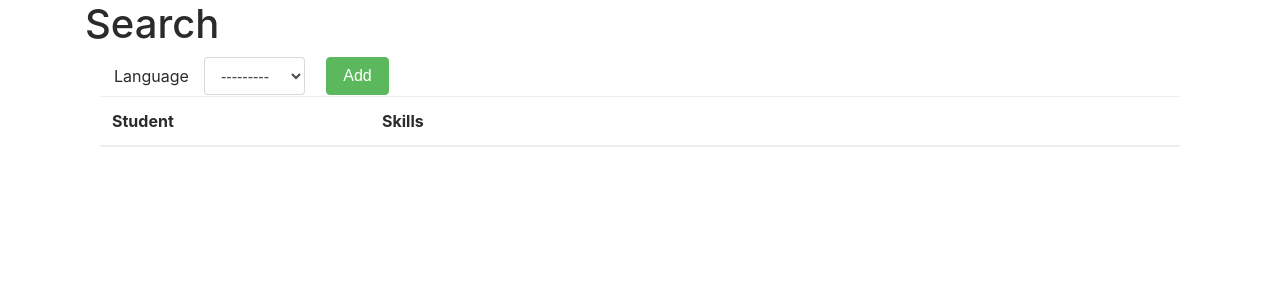
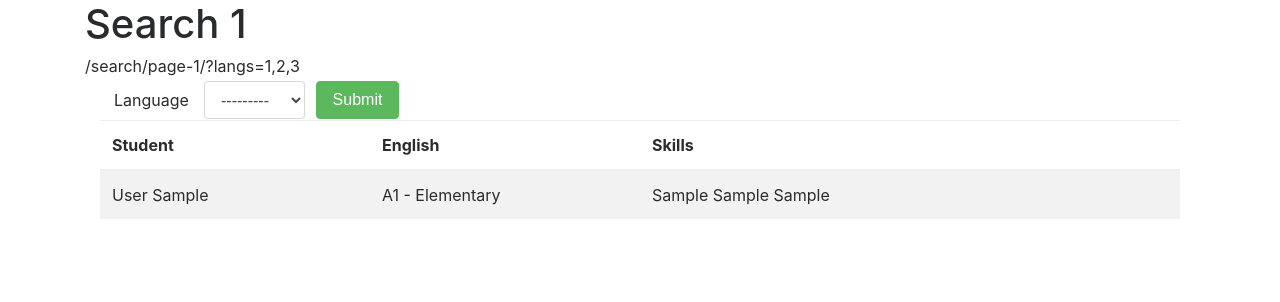
Before and after one commit to SSkeptix/ismdb, a Django app: page /search/ in a window 1280 px wide. Shown: the part 52-354 px from the top of the page. Run offline with Django 3.2, Linux system fonts and the light colour scheme; tables that the repository leaves empty hold one stand-in row (values such as "Sample post"); lists and menus that the app fills with data are empty; some libraries are stand-ins or nearby versions.

Commit message:
global update

```diff
--- a/account/models.py
+++ b/account/models.py
@@ -102,7 +102,6 @@
 	student = models.ForeignKey(Student, on_delete=models.CASCADE)
 	validated_by = models.ForeignKey(User, on_delete=models.SET_NULL, null = True, blank = True)
 	validated_at = models.DateField(auto_now=True)
-	show = models.BooleanField(default = True)
 
 	class Meta:
 		abstract = True
--- a/account/profile/forms.py
+++ b/account/profile/forms.py
@@ -159,7 +159,6 @@
 		else:
 			instance.student = models.Student.objects.get(user__id = self.student.user.id)
 
-
 		if commit:
 			instance.save()
 		return instance
--- a/account/tuples.py
+++ b/account/tuples.py
@@ -11,8 +11,8 @@
 		(EMPLOYER, 'Employer'),
 	)
 
-	def value(self, n):
-		return self.SELECT[n - 1][1]
+	def value(self, *args):
+		return self.SELECT[args[0] - 1][1]
 
 
 
@@ -34,9 +34,8 @@
 		(C2, 'C2 - Proficient'),
 	)
 
-	def value(self, n):
-		return self.SELECT[n - 1][1]
-
+	def value(self, *args):
+		return self.SELECT[args[0] - 1][1]
 
 
 class SKILL:
@@ -50,5 +49,5 @@
 		(OTHER, 'Other'),
 	)
 
-	def value(self, n):
-		return self.SELECT[n - 1][1]
+	def value(self, *args):
+		return self.SELECT[args[0] - 1][1]
--- a/account/urls.py
+++ b/account/urls.py
@@ -1,4 +1,4 @@
-from django.conf.urls import url
+from django.conf.urls import url, include
 from . import views
 from .profile import views as profile_views
 from .forms import Login as LoginForm
@@ -12,12 +12,13 @@
 	url(r'^logout/$', logout, {'next_page': 'account:login'}, name = 'logout'),
 	url(r'^register/$', views.register, name = 'register'),
 
-	url(r'^profile/$', profile_views.profile, name = 'profile'),
-	url(r'^profile/add/$', profile_views.add_profile, name = 'add_profile'),
-	url(r'^profile/(?P<username>\w+)/$', profile_views.profile),
-	url(r'^profile//edit/$', profile_views.edit_profile, name = 'edit_profile'),
-	url(r'^profile/(?P<username>\w+)/edit/$', profile_views.edit_profile),
-	url(r'^profile//edit/add_skill/$', profile_views.add_skill, name = 'add_skill'),
-	url(r'^profile/(?P<username>\w+)/edit/add_skill/$', profile_views.add_skill),
+	url(r'^profile/', include([
+		url(r'^add/$', profile_views.add_profile, name = 'add_profile'),
+		url(r'^$', profile_views.profile, name = 'profile_empty'),
+		url(r'^(?P<username>\w+)/$', profile_views.profile, name = 'profile'),
+		url(r'^(?P<username>\w+)/edit/$', profile_views.edit_profile, name = 'edit_profile'),
+		url(r'^(?P<username>\w+)/edit/add_skill/$', profile_views.add_skill, name = 'add_skill'),
+    ])),
+
 
 ]
--- a/account/views.py
+++ b/account/views.py
@@ -14,7 +14,7 @@
 		form = forms.Registration(request.POST)
 		if form.is_valid():
 			form.save()
-			return redirect('account:profile')
+			return redirect('account:login')
 	else:
 		form = forms.Registration()
 
--- a/core/forms.py
+++ b/core/forms.py
@@ -1,6 +1,4 @@
 from django import forms
-from django.db.models import Q
-
 from account import models
 from account import tuples
 
@@ -19,3 +17,30 @@
 
 	class Meta:
 		fields = ('value')
+
+	def get_value(self):
+		return self.value
+
+class Student:
+	name = ''
+	skills = []
+	lang = ''
+
+	def __init__(self, student):
+		self.name = ('%s %s' % (student.user.last_name, student.user.first_name))
+		self.lang = tuples.LANG().value(student.lang)
+		self.skills = []
+
+		skills_queryset = models.Student_lang.objects.filter(student = student.user.id)
+		for i in skills_queryset:
+			self.skills.append(i.skill.value)
+
+		skills_queryset = models.Student_fram.objects.filter(student = student.user.id)
+		for i in skills_queryset:
+			self.skills.append(i.skill.value)
+
+		skills_queryset = models.Student_other.objects.filter(student = student.user.id)
+		for i in skills_queryset:
+			self.skills.append(i.skill.value)
+
+		self.skills.sort()
--- a/core/urls.py
+++ b/core/urls.py
@@ -1,11 +1,14 @@
-from django.conf.urls import url
+from django.conf.urls import url, include
 from . import views
 
 app_name = 'core'
 
 urlpatterns = [
-	url(r'^search/$', views.search, name = 'search'),
-	url(r'^search/(?P<username>\w+)/$', views.search),
+
+	url(r'^search/', include([
+		url(r'^$', views.search, name = 'search'),
+		url(r'^(?:page-(?P<page>\d+)/)?$', views.search, name = 'search_filter'),
+    ])),
 
 
 ]
--- a/core/views.py
+++ b/core/views.py
@@ -12,50 +12,100 @@
 
 
 # Create your views here.
-def search(request, filter_langs = None, filter_frams = None, filter_others = None):
+def search(request, page = 1, langs = None, frams = None, others = None, english = None):
 
-	args = {}
+	args = {
+		'lang_form': forms.Lang(),
+		'page': page,
+	}
 
-	args['add_lang'] = forms.Lang()
-
-	filter_langs = 2
-
-	#Entry.objects.filter(id__gt=4)
+	#add filters
+	kwargs_filter = {}
 
 
-# get queryset
-	if filter_langs:
-		kwargs = {'show': True, 'skill': filter_langs}
-		langs = models.Student_lang.objects.filter(skill_id = 2)
+	langs = request.GET.get('langs')
+	if langs:
+		filter_langs = []
+		for i in langs.split(","):
+			filter_langs.append(int (i))
+		kwargs_filter['student_lang__skill__in'] = filter_langs
 
-	else:
-		langs = models.Student_lang.objects.filter(show=True)
+	frams = request.GET.get('frams')
+	if frams:
+		filter_frams = []
+		for i in langs.split(","):
+			filter_frams.append(int (i))
+		kwargs_filter['student_fram__skill__in'] = frams
+
+	others = request.GET.get('others')
+	if others:
+		filter_others = []
+		for i in langs.split(","):
+			filter_others.append(int (i))
+		kwargs_filter['student_other__skill__in'] = filter_others
+
+	english = request.GET.get('english')
+	if english:
+		kwargs_filter['lang__gte'] = english
+
+	args_only = {
+		'user',
+		'lang',
+		'user__id',
+		'user__first_name',
+		'user__last_name'
+	}
+
+	# last parameter is primary in sorting
+	args_order_by = {
+		'user__first_name',	# second
+		'user__last_name',	# first
+	}
 
 
-	if filter_frams:
-		frams = models.Student_fram.objects.filter(show=True, skill = filter_frams)
-	else:
-		frams = models.Student_fram.objects.filter(show=True)
+	# take queryset
+	students = models.Student.objects.filter(**kwargs_filter).select_related('user').only(*args_only).order_by(*args_order_by).distinct()
 
-	if filter_others:
-		others = models.Student_other.objects.filter(show=True, skill = filter_others)
-	else:
-		others = models.Student_other.objects.filter(show=True)
 
-	if langs or frams or others:
-		skills = sorted(
-				chain(langs),#, frams, others),
-				key=lambda instance: (instance.skill.__str__())
-				)
-	else:
-		skills = False
+	# build list of student which include:
+	# name, skills[], lang
+	students_form = []
+	for student in students:
+		students_form.append(forms.Student(student = student))
+
+	args['students'] = students_form
+
+
+	if request.method == 'POST' and 'add_lang' in request.POST:
+		form = forms.Lang(request.POST)
+		if form.is_valid():
+			var = form.cleaned_data['value'].id
+		else:
+			var = 15
+		base_url = reverse('core:search_filter', kwargs={'page': 1})
+
+		if langs:
+			if not (str(var) in langs):
+				langs += (',{0}'.format(str(var)))
+		else:
+			langs = str(var)
+
+		base_url += '?langs={0}'.format(langs)
+
+
+		if frams:
+			base_url += '?frams={0}'.format(frams)
+		if others:
+			base_url += '?others={0}'.format(others)
+		if english:
+			base_url += '?english={0}'.format(english)
+
+		return redirect(base_url)
+
+
+	#debuging information
+	args['this_page'] = '{0}?{1}'.format(reverse('core:search_filter', kwargs={'page': 1}), 'langs=1,2,3')
 
 
 
-
-
-
-	args['skills'] = skills
-
-
 	return render(request, 'core/search.html', args)
--- a/ismdb/settings.py
+++ b/ismdb/settings.py
@@ -133,6 +133,6 @@
 
 AUTH_USER_MODEL = 'account.User'
 
-LOGIN_REDIRECT_URL = 'account:profile'
+LOGIN_REDIRECT_URL = 'account:profile_empty'
 
 ALLOWED_HOSTS = ['*']
--- a/ismdb/urls.py
+++ b/ismdb/urls.py
@@ -24,4 +24,5 @@
     url(r'^', include('core.urls', namespace = 'core')),
 
     url(r'^$', views.home, name = 'home'),
+    url(r'^debuging/$', views.debuging),
 ]
--- a/templates/account/profile/add_skill.html
+++ b/templates/account/profile/add_skill.html
@@ -9,7 +9,7 @@
 {% block body %}
 <div class="container">
     <div class="page-header">
-        <a href="{% url 'account:edit_profile' %}" class="btn btn-success btn-primary btn-lg" role="button">Back to edit profile</a>
+        <a href="{% url 'account:edit_profile' username=user.username %}" class="btn btn-success btn-primary btn-lg" role="button">Back to edit profile</a>
         <h1>Add skill</h1>
     </div>
 
--- a/templates/account/profile/edit_base.html
+++ b/templates/account/profile/edit_base.html
@@ -9,7 +9,7 @@
 {% block body %}
 <div class="container">
     <div class="page-header">
-    	<a href="{% url 'account:profile' %}" class="btn btn-success btn-primary btn-lg" role="button">Back to profile</a>
+    	<a href="{% url 'account:profile' username=user.username %}" class="btn btn-success btn-primary btn-lg" role="button">Back to profile</a>
         <h1>Edit Profile: {{ user.username }}</h1>
     </div>
 
--- a/templates/account/profile/profile.html
+++ b/templates/account/profile/profile.html
@@ -18,7 +18,7 @@
 			    	<img class="img-responsive" alt="User Pic" src="{% static 'img/profile.png' %}" />
 			    	<center>
 					  	{% if own_profile %}
-					  		<a href="{% url 'account:edit_profile' %}" class="btn btn-primary">Edit profile</a>
+					  		<a href="{% url 'account:edit_profile' username=user.username %}" class="btn btn-primary">Edit profile</a>
 				  		{% endif %}
 					</center>
 			    </div>
--- a/templates/base.html
+++ b/templates/base.html
@@ -35,14 +35,14 @@
             <ul class="dropdown-menu" role="menu">
               <li><a href="{% url 'home' %}">Home</a></li>
               <li class="divider"></li>
-              <li><a href="{% url 'account:profile' %}">Profile</a></li>
-              <li><a href="{% url 'account:edit_profile' %}">Edit profile</a></li>
+              <li><a href="{% url 'account:profile' username=user.username  %}">Profile</a></li>
+              <li><a href="{% url 'account:edit_profile' username=user.username %}">Edit profile</a></li>
               <li class="divider"></li>
               <li><a href="{% url 'account:logout' %}">Logout</a></li>
             </ul>
           </li>
         {% else %}
-          <li><a href="{% url 'account:register' %}">Register</a></li>
+          <li><a href="{% url 'account:register'%}">Register</a></li>
           <li><a href="{% url 'account:login' %}">Log In</a></li>
         {% endif %}
       </ul>
--- a/templates/core/search.html
+++ b/templates/core/search.html
@@ -8,7 +8,18 @@
 
 <div class="container">
     <div class="page-header">
-        <h1>Search</h1>
+        <h1>Search {{ page }}</h1>
+
+        <!--  debuging information  -->
+        {% if langs %}
+        {{ langs }} <br/>
+        {% endif %}
+
+        {% if this_page %}
+        {{ this_page }}
+        {% endif %}
+        <!--  debuging information  -->
+
     </div>
 
     <form class="form-horizontal" method="post">
@@ -23,9 +34,12 @@
 				</thead>
 		        <tbody>
 		        	<tr>
+		        	<form method="post">
+		        		{% csrf_token %}
 			        	<td align="center">Language</td>
-			        	<td align="center">{{ add_lang.value }}</td>
-			        	<td align="center"><input class="btn btn-success" type="submit" value="Add" name="add_lang"/></td>
+			        	<td align="center">{{ lang_form.value }}</td>
+			        	<td align="center"><input class="btn btn-success" type="submit" name="add_lang"/></td>
+			        </form>
 			        </tr>
 		        </tbody>
 		    </table>
@@ -38,14 +52,20 @@
 			<thead>
 				<tr>
 		            <th class="col-xs-3 col-sm-3">Student</th>
-		            <th class="col-xs-9 col-sm-9">Skills</th>
+		            <th class="col-xs-3 col-sm-3">English</th>
+		            <th class="col-xs-6 col-sm-6">Skills</th>
 		        </tr>
 			</thead>
 	        <tbody>
-    			{% for i in skills %}
+    			{% for i in students %}
 		          <tr>
-		            <td>{{ i.student }}</td>
-		            <td>{{ i.skill }}</td>
+		            <td>{{ i.name }}</td>
+		            <td>{{ i.lang }}</td>
+		            <td>
+		            	{% for s in i.skills %}
+		            	{{ s }}
+		            	{% endfor %}
+		            </td>
 		          </tr>
 		        {% endfor %}
 	        </tbody>
```
Also changed, not shown: account/forms.py (+10 -0 lines), account/profile/views.py (+17 -31 lines), ismdb/views.py (+13 -0 lines), templates/account/profile/edit.html (+8 -12 lines), account/migrations/0012_auto_20170415_1136.py (added).
